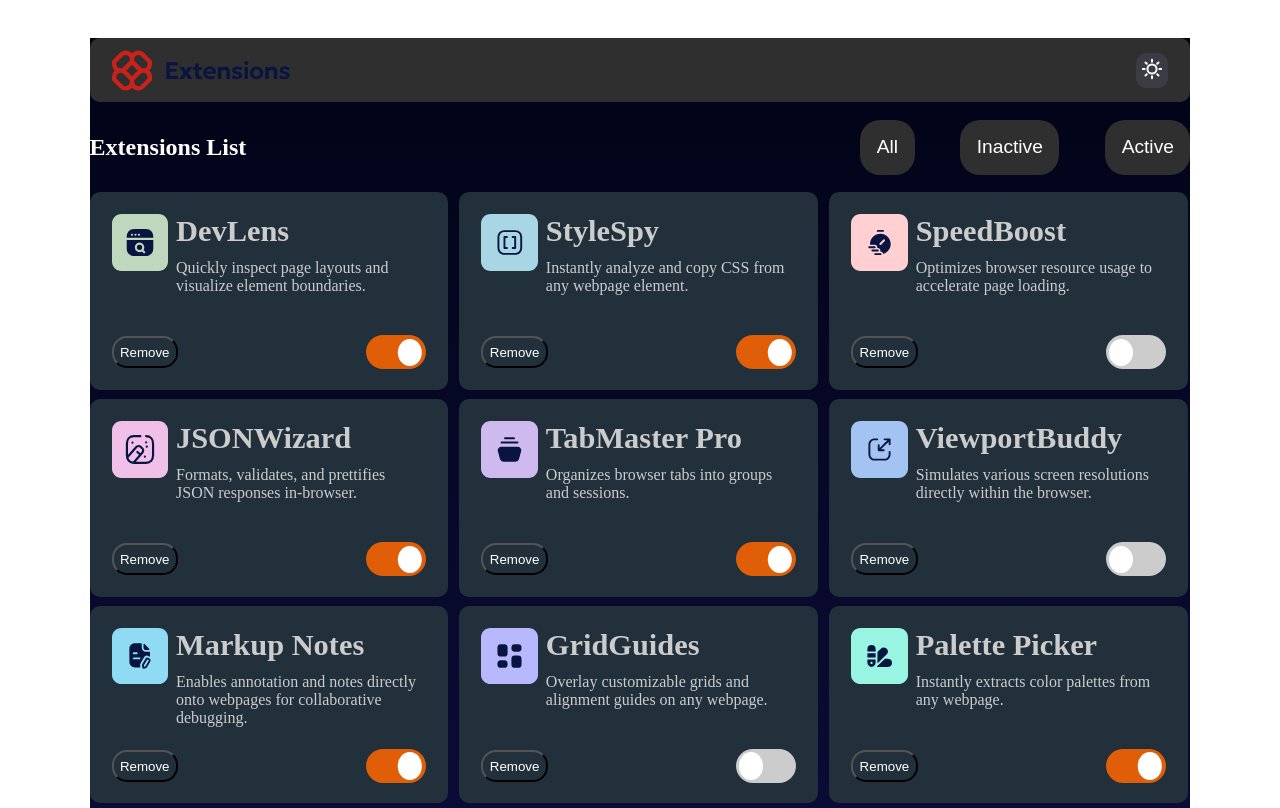
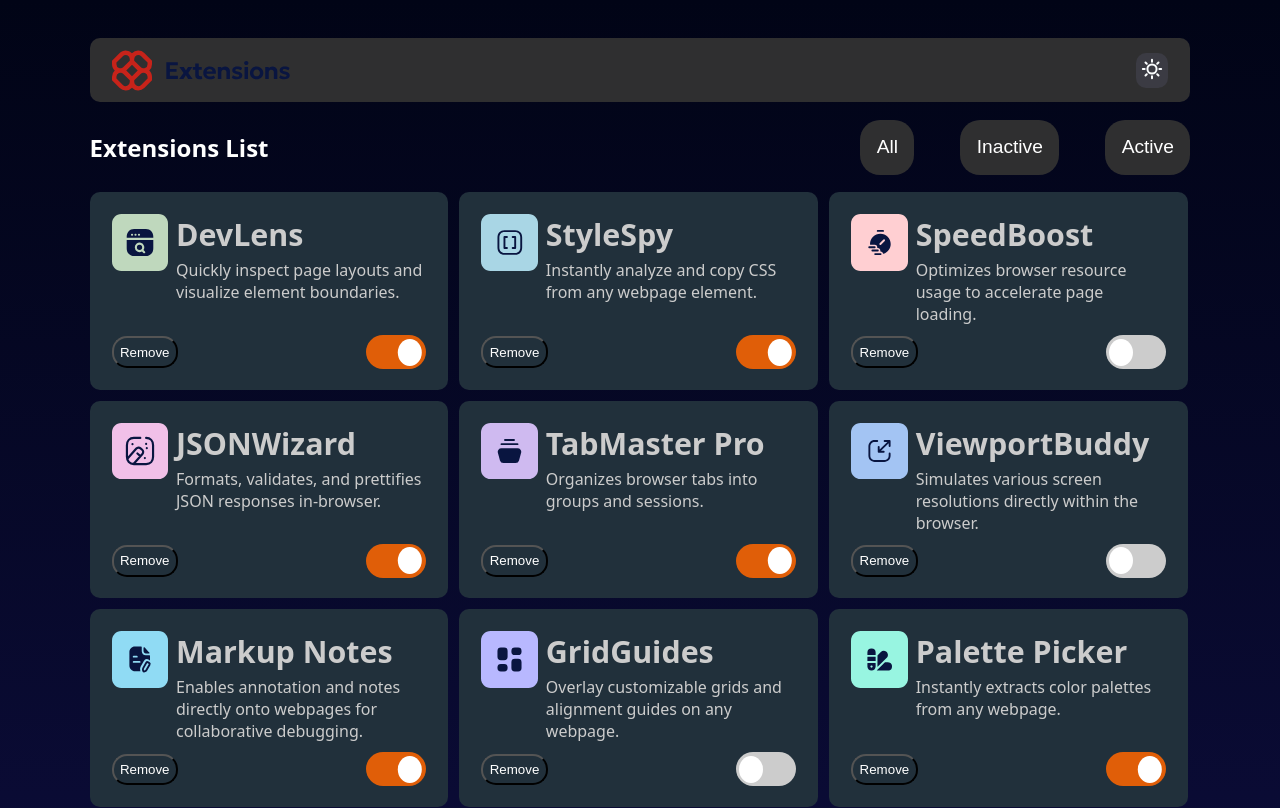
Before and after one commit to BYDINARES/Browser-extensions-manager-UI, a React (Vite) app in the folder browser-extensions-manager-ui/: page / in a window 1280 px wide. Shown: the top 808 px of the page. Built offline with nearby package versions, Linux system fonts and the light colour scheme; a web font is replaced by a local one.

Commit message:
Fixing the toggle background function and the diplay ofhte component when filtered

```diff
--- a/browser-extensions-manager-ui/src/App.jsx
+++ b/browser-extensions-manager-ui/src/App.jsx
@@ -37,18 +37,13 @@ export default function App() {
   });
 
   function toggleBackgrounds() {
-    // pick a new random index different from current
-    let newIndex;
-    do {
-      newIndex = Math.floor(Math.random() * backgroundColors.length);
-    } while (newIndex === currentIndex.current && backgroundColors.length > 1);
-
+    let newIndex = (currentIndex.current + 1) % backgroundColors.length;
     currentIndex.current = newIndex;
     setBackground(backgroundColors[newIndex]);
   }
 
   return (
-    <div style={{ background: backgroundStyle, minHeight: "100vh" }}>
+    <div style={{ background: backgroundStyle }}>
       <header>
         <img className="logo" src={logo} alt="The logo of the App" />
         <button className="sun-container" onClick={toggleBackgrounds}>
--- a/browser-extensions-manager-ui/src/main.css
+++ b/browser-extensions-manager-ui/src/main.css
@@ -7,16 +7,19 @@
 body {
   padding: 0%;
   margin: 0%;
-  display: flex;
-  align-items: center;
-  justify-content: center;
+  font-family: "Noto Sans", sans-serif;
 }
 
 #root {
-  padding-left: 7%;
-  padding-right: 7%;
+  color: #fff;
+  height: auto;
+}
+#root > div {
+  padding-left: 7vw;
+  padding-right: 7vw;
   padding-top: 3%;
-  color: #fff;
+  height: 86vw;
+  width: 86%;
 }
 
 header {
@@ -51,10 +54,10 @@ main {
   display: flex;
   flex-wrap: wrap;
   gap: 1%;
-  height: 64vw;
   width: 100%;
+  height: auto;
   padding: 0%;
-  padding-bottom: 6%;
+  padding-bottom: 8%;
 }
 
 .filter {
@@ -81,18 +84,19 @@ main {
   padding: 5%;
   font-size: 1.2rem;
   height: 1%;
-  transition: all 0.2s ease-in-out;
+  transition: all 0.3s ease-in-out;
 }
 .filter div button:focus, .filter div button:hover {
   background-color: red;
   color: black;
+  font-weight: 700;
   transform: scale(1.07);
 }
 
 .component-body {
   width: 28.6%;
   height: 12vw;
-  margin-bottom: 0.1%;
+  margin-bottom: 1%;
   padding: 2%;
   background-color: #21303b;
   border-radius: 10px;
@@ -139,6 +143,14 @@ main {
   border-radius: 15px;
   background-color: transparent;
   color: #ffffff;
+  transition: all 0.2s ease-in-out;
+}
+.component-body .bottom button:hover, .component-body .bottom button:focus {
+  color: black;
+  background-color: #ccc;
+}
+.component-body .bottom button:focus {
+  transform: scale(2);
 }
 
 /* The switch - the box around the slider ======================== */
--- a/browser-extensions-manager-ui/src/styles/main.scss
+++ b/browser-extensions-manager-ui/src/styles/main.scss
@@ -9,16 +9,19 @@
 body {
   padding: 0%;
   margin: 0%;
-  display: flex;
-  align-items: center;
-  justify-content: center;
+  font-family: "Noto Sans", sans-serif;
 }
 
 #root {
-  padding-left: 7%;
-  padding-right: 7%;
-  padding-top: 3%;
   color: #fff;
+  height: auto;
+  > div {
+    padding-left: 7vw;
+    padding-right: 7vw;
+    padding-top: 3%;
+    height: 86vw;
+    width: 86%;
+  }
 }
 
 header {
@@ -52,14 +55,15 @@ header {
   }
 }
 
+//The container that holds the components
 main {
   display: flex;
   flex-wrap: wrap;
   gap: 1%;
-  height: 64vw;
   width: 100%;
+  height: auto;
   padding: 0%;
-  padding-bottom: 6%;
+  padding-bottom: 8%;
 }
 
 //filter
@@ -87,11 +91,12 @@ main {
       padding: 5%;
       font-size: 1.2rem;
       height: 1%;
-      transition: all 0.2s ease-in-out;
+      transition: all 0.3s ease-in-out;
       &:focus,
       &:hover {
         background-color: red;
         color: black;
+        font-weight: 700;
         transform: scale(1.07);
       }
     }
@@ -102,7 +107,7 @@ main {
 .component-body {
   width: 28.6%;
   height: 12vw;
-  margin-bottom: 0.1%;
+  margin-bottom: 1%;
   padding: 2%;
   //decoration
   background-color: #21303b;
@@ -155,6 +160,15 @@ main {
       border-radius: 15px;
       background-color: transparent;
       color: #ffffff;
+      transition: all 0.2s ease-in-out;
+      &:hover,
+      &:focus {
+        color: black;
+        background-color: #ccc;
+      }
+      &:focus {
+        transform: scale(2);
+      }
     }
   }
 }
```
Also changed, not shown: 1 other file (tests, documents, lock files or other folders).
